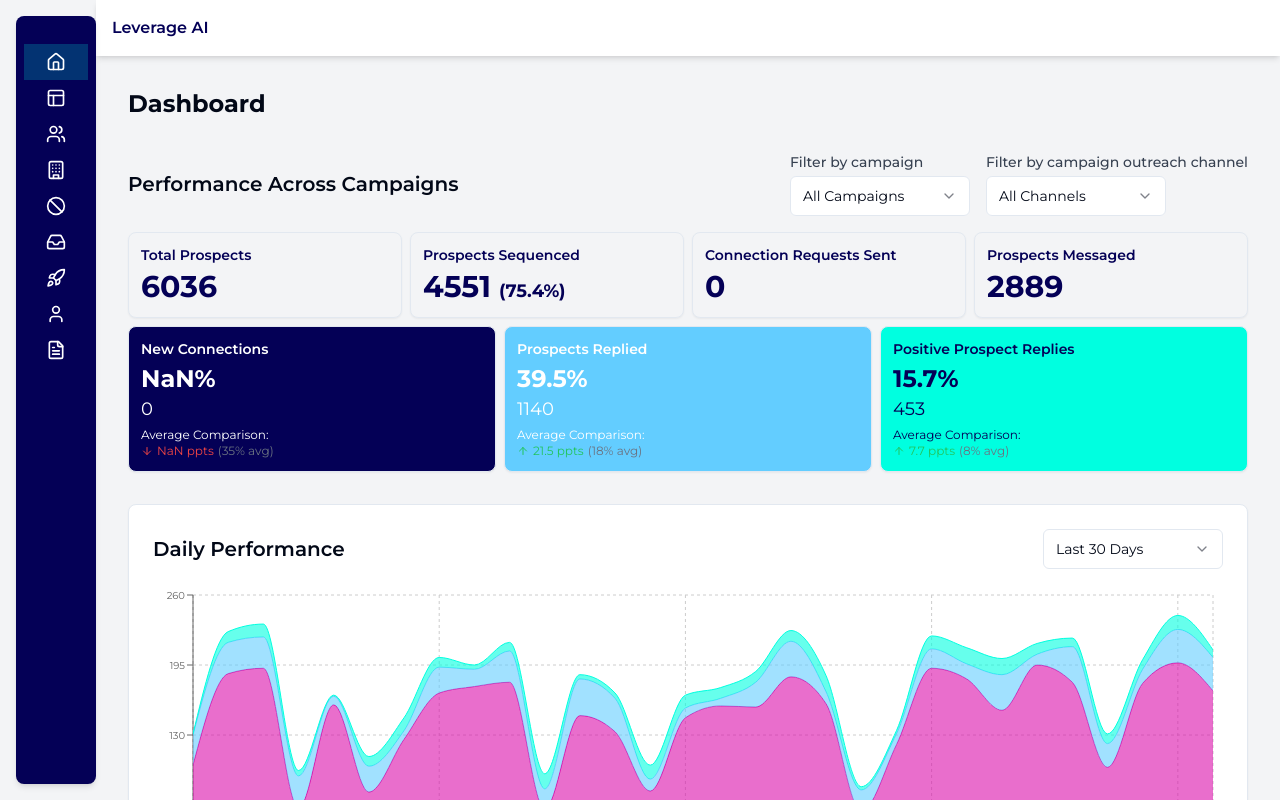
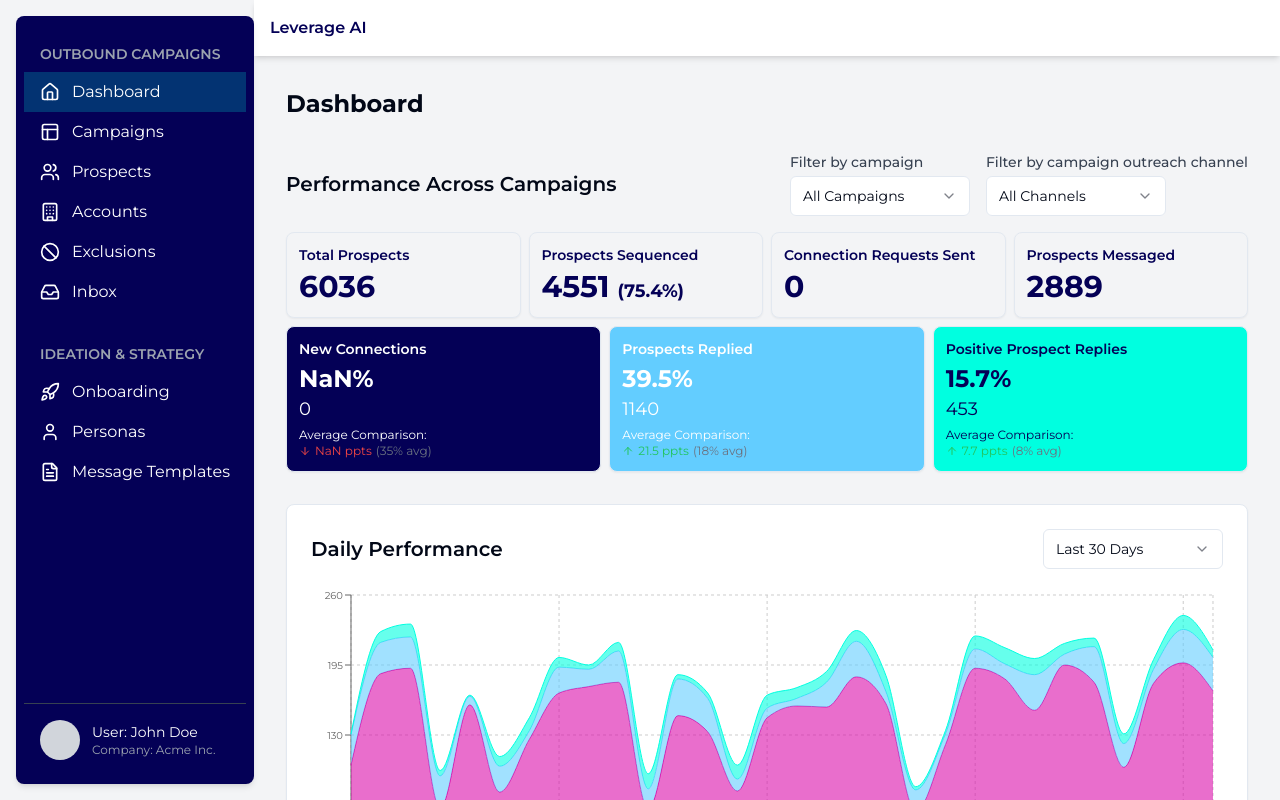
Before and after one commit to sanketmctrl/leadgenplatform-mockup-24, a React (Vite) app: page / in a window 1280 px wide. Built offline with nearby package versions, Linux system fonts and the light colour scheme.

Commit message:
Update navbar behavior for mobile
Remove hover-expand functionality in mobile view. Implement a simple toggle for the navbar menu that opens the full menu without padding or rounded edges. Retain padding, roundedness, and hover-expand functionality in the desktop view.
[skip gpt_engineer]

```diff
--- a/src/components/Layout.jsx
+++ b/src/components/Layout.jsx
@@ -18,7 +18,7 @@ const NavLink = ({ to, children, isCollapsed }) => {
 };
 
 const Layout = () => {
-  const [isNavVisible, setIsNavVisible] = useState(true);
+  const [isNavVisible, setIsNavVisible] = useState(false);
   const [isHovered, setIsHovered] = useState(false);
 
   useEffect(() => {
@@ -40,57 +40,59 @@ const Layout = () => {
     <div className="flex h-screen bg-gray-100 font-sans">
       <aside
         className={`bg-main-blue shadow-md overflow-y-auto flex flex-col transition-all duration-300
-          ${isNavVisible ? (isHovered ? 'w-64' : 'w-20') : 'w-0'}
-          md:relative fixed z-20 h-full md:h-[calc(100vh-2rem)] md:my-4 md:ml-4 p-2 rounded-r-lg md:rounded-lg`}
+          ${isNavVisible ? 'w-64' : 'w-0'}
+          md:w-auto md:relative fixed z-20 h-full
+          md:h-[calc(100vh-2rem)] md:my-4 md:ml-4 md:p-2 md:rounded-lg
+          ${isHovered ? 'md:w-64' : 'md:w-20'}`}
         onMouseEnter={() => setIsHovered(true)}
         onMouseLeave={() => setIsHovered(false)}
       >
         <nav className="flex-grow mt-5">
-          <div className={`mb-2 px-4 text-sm font-semibold text-gray-400 uppercase ${!isHovered ? 'hidden' : ''}`}>
+          <div className={`mb-2 px-4 text-sm font-semibold text-gray-400 uppercase ${!isNavVisible && !isHovered ? 'md:hidden' : ''}`}>
             OUTBOUND CAMPAIGNS
           </div>
-          <NavLink to="/" isCollapsed={!isHovered}>
-            <HomeIcon className={`h-5 w-5 ${!isHovered ? '' : 'mr-3'}`} />
-            {isHovered && 'Dashboard'}
+          <NavLink to="/" isCollapsed={!isNavVisible && !isHovered}>
+            <HomeIcon className={`h-5 w-5 ${!isNavVisible && !isHovered ? 'md:mx-auto' : 'mr-3'}`} />
+            {(isNavVisible || isHovered) && 'Dashboard'}
           </NavLink>
-          <NavLink to="/campaigns" isCollapsed={!isHovered}>
-            <LayoutIcon className={`h-5 w-5 ${!isHovered ? '' : 'mr-3'}`} />
-            {isHovered && 'Campaigns'}
+          <NavLink to="/campaigns" isCollapsed={!isNavVisible && !isHovered}>
+            <LayoutIcon className={`h-5 w-5 ${!isNavVisible && !isHovered ? 'md:mx-auto' : 'mr-3'}`} />
+            {(isNavVisible || isHovered) && 'Campaigns'}
           </NavLink>
-          <NavLink to="/prospects" isCollapsed={!isHovered}>
-            <UsersIcon className={`h-5 w-5 ${!isHovered ? '' : 'mr-3'}`} />
-            {isHovered && 'Prospects'}
+          <NavLink to="/prospects" isCollapsed={!isNavVisible && !isHovered}>
+            <UsersIcon className={`h-5 w-5 ${!isNavVisible && !isHovered ? 'md:mx-auto' : 'mr-3'}`} />
+            {(isNavVisible || isHovered) && 'Prospects'}
           </NavLink>
-          <NavLink to="/accounts" isCollapsed={!isHovered}>
-            <BuildingIcon className={`h-5 w-5 ${!isHovered ? '' : 'mr-3'}`} />
-            {isHovered && 'Accounts'}
+          <NavLink to="/accounts" isCollapsed={!isNavVisible && !isHovered}>
+            <BuildingIcon className={`h-5 w-5 ${!isNavVisible && !isHovered ? 'md:mx-auto' : 'mr-3'}`} />
+            {(isNavVisible || isHovered) && 'Accounts'}
           </NavLink>
-          <NavLink to="/exclusions" isCollapsed={!isHovered}>
-            <BanIcon className={`h-5 w-5 ${!isHovered ? '' : 'mr-3'}`} />
-            {isHovered && 'Exclusions'}
+          <NavLink to="/exclusions" isCollapsed={!isNavVisible && !isHovered}>
+            <BanIcon className={`h-5 w-5 ${!isNavVisible && !isHovered ? 'md:mx-auto' : 'mr-3'}`} />
+            {(isNavVisible || isHovered) && 'Exclusions'}
           </NavLink>
-          <NavLink to="/inbox" isCollapsed={!isHovered}>
-            <InboxIcon className={`h-5 w-5 ${!isHovered ? '' : 'mr-3'}`} />
-            {isHovered && 'Inbox'}
+          <NavLink to="/inbox" isCollapsed={!isNavVisible && !isHovered}>
+            <InboxIcon className={`h-5 w-5 ${!isNavVisible && !isHovered ? 'md:mx-auto' : 'mr-3'}`} />
+            {(isNavVisible || isHovered) && 'Inbox'}
           </NavLink>
 
-          <div className={`mt-8 mb-2 px-4 text-sm font-semibold text-gray-400 uppercase ${!isHovered ? 'hidden' : ''}`}>
+          <div className={`mt-8 mb-2 px-4 text-sm font-semibold text-gray-400 uppercase ${!isNavVisible && !isHovered ? 'md:hidden' : ''}`}>
             Ideation & Strategy
           </div>
-          <NavLink to="/onboarding" isCollapsed={!isHovered}>
-            <RocketIcon className={`h-5 w-5 ${!isHovered ? '' : 'mr-3'}`} />
-            {isHovered && 'Onboarding'}
+          <NavLink to="/onboarding" isCollapsed={!isNavVisible && !isHovered}>
+            <RocketIcon className={`h-5 w-5 ${!isNavVisible && !isHovered ? 'md:mx-auto' : 'mr-3'}`} />
+            {(isNavVisible || isHovered) && 'Onboarding'}
           </NavLink>
-          <NavLink to="/personas" isCollapsed={!isHovered}>
-            <UserIcon className={`h-5 w-5 ${!isHovered ? '' : 'mr-3'}`} />
-            {isHovered && 'Personas'}
+          <NavLink to="/personas" isCollapsed={!isNavVisible && !isHovered}>
+            <UserIcon className={`h-5 w-5 ${!isNavVisible && !isHovered ? 'md:mx-auto' : 'mr-3'}`} />
+            {(isNavVisible || isHovered) && 'Personas'}
           </NavLink>
-          <NavLink to="/message-templates" isCollapsed={!isHovered}>
-            <FileTextIcon className={`h-5 w-5 ${!isHovered ? '' : 'mr-3'}`} />
-            {isHovered && 'Message Templates'}
+          <NavLink to="/message-templates" isCollapsed={!isNavVisible && !isHovered}>
+            <FileTextIcon className={`h-5 w-5 ${!isNavVisible && !isHovered ? 'md:mx-auto' : 'mr-3'}`} />
+            {(isNavVisible || isHovered) && 'Message Templates'}
           </NavLink>
         </nav>
-        <div className={`p-4 border-t border-gray-700 ${!isHovered ? 'hidden' : ''}`}>
+        <div className={`p-4 border-t border-gray-700 ${!isNavVisible && !isHovered ? 'md:hidden' : ''}`}>
           <div className="flex items-center">
             <div className="w-10 h-10 rounded-full bg-gray-300 mr-3"></div>
             <div>
```
